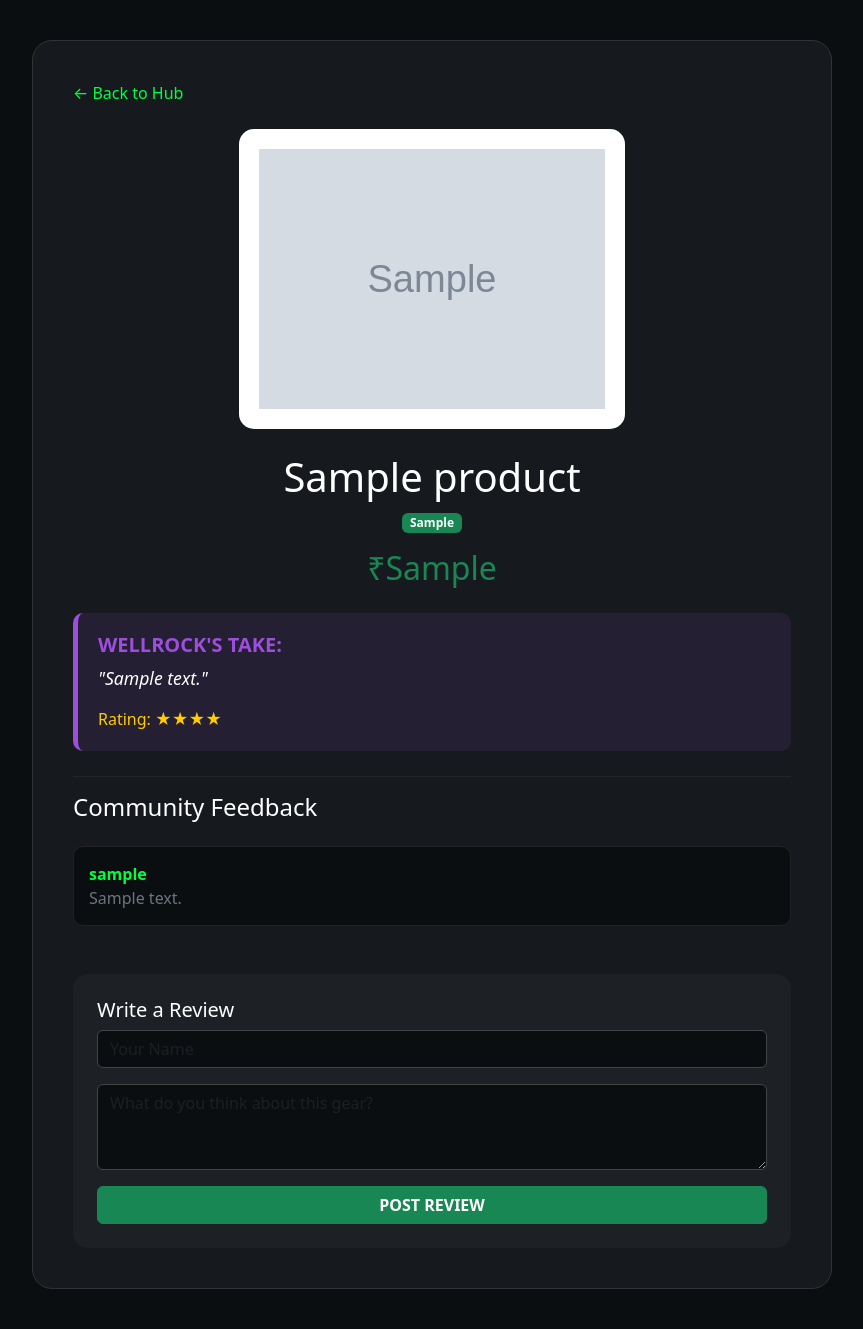
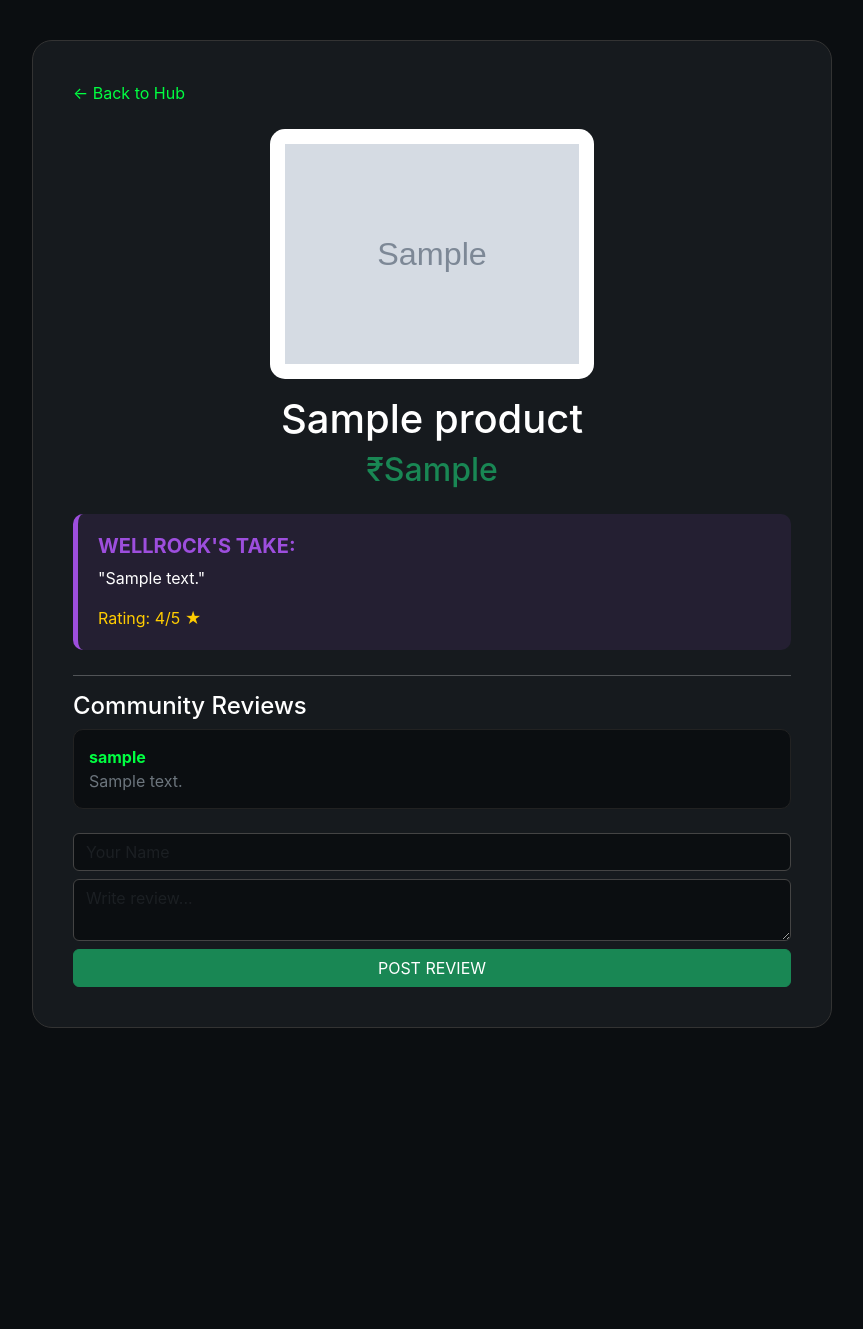
Before and after one commit to priyantkushwaha665-png/wellrock-gear-hub, a Flask app: page /product/1 in a window 1280 px wide. Shown: the whole page, without its empty margins (208-1071 px from the left). After the commit the page ends 1028 px from the top, so only its background shows below. Run offline with Flask 3, Linux system fonts and the light colour scheme; tables that the repository leaves empty hold one stand-in row (values such as "Sample post"); grey boxes marked "Sample" are stand-in pictures.

Commit message:
Update product.html

```diff
--- a/templates/product.html
+++ b/templates/product.html
@@ -2,63 +2,44 @@
 <html lang="en">
 <head>
     <meta charset="UTF-8">
-    <title>{{ product[1] }} | Reviews</title>
+    <title>{{ product[1] }} | Review</title>
     <link href="https://cdn.jsdelivr.net/npm/bootstrap@5.3.0/dist/css/bootstrap.min.css" rel="stylesheet">
     <style>
-        body { background: #0b0e11; color: white; padding: 40px 0; }
+        body { background: #0b0e11; color: white; padding: 40px 0; font-family: 'Inter', sans-serif; }
         .detail-card { background: #161a1e; border: 1px solid #333; border-radius: 20px; padding: 40px; max-width: 800px; margin: auto; }
         .wellrock-take { background: rgba(157, 78, 221, 0.1); border-left: 5px solid #9d4edd; padding: 20px; border-radius: 10px; margin: 25px 0; }
         .review-item { background: #0b0e11; border: 1px solid #222; padding: 15px; border-radius: 10px; margin-bottom: 15px; }
         .form-control { background: #0b0e11; border: 1px solid #444; color: white; }
-        .form-control:focus { background: #0b0e11; border-color: #00ff41; color: white; box-shadow: none; }
     </style>
 </head>
 <body>
     <div class="container">
         <div class="detail-card">
-            <a href="/" class="text-decoration-none" style="color: #00ff41;">← Back to Hub</a>
-
+            <a href="/" style="color: #00ff41; text-decoration: none;">← Back to Hub</a>
             <div class="text-center mt-4">
-                <img src="{{ product[4] }}" style="max-height: 300px; background: white; padding: 20px; border-radius: 15px;">
-                <h1 class="mt-4">{{ product[1] }}</h1>
-                <p class="badge bg-success">{{ product[6] }}</p>
+                <img src="{{ product[4] }}" style="max-height: 250px; background: white; padding: 15px; border-radius: 15px;">
+                <h1 class="mt-3">{{ product[1] }}</h1>
                 <div class="h2 text-success">₹{{ product[3] }}</div>
             </div>
-
-            <!-- WELLROCK'S OFFICIAL REVIEW -->
             <div class="wellrock-take">
                 <h5 style="color: #9d4edd; font-weight: bold;">WELLROCK'S TAKE:</h5>
-                <p class="fst-italic" style="font-size: 1.1rem;">"{{ product[7] }}"</p>
-                <div style="color: #ffcc00;">Rating: {% for i in range(product[8]) %}★{% endfor %}</div>
+                <p>"{{ product[7] }}"</p>
+                <div style="color: #ffcc00;">Rating: {{ product[8] }}/5 ★</div>
             </div>
-
-            <hr style="border-color: #444;">
-
-            <!-- COMMUNITY REVIEWS -->
-            <h4 class="mb-4">Community Feedback</h4>
+            <hr>
+            <h4>Community Reviews</h4>
             {% for r in reviews %}
             <div class="review-item">
                 <strong style="color: #00ff41;">{{ r[2] }}</strong>
                 <p class="mb-0 text-secondary">{{ r[3] }}</p>
             </div>
-            {% else %}
-            <p class="text-muted">No reviews yet. Be the first!</p>
             {% endfor %}
-
-            <!-- ADD REVIEW FORM -->
-            <div class="mt-5 p-4" style="background: rgba(255,255,255,0.03); border-radius: 15px;">
-                <h5>Write a Review</h5>
-                <form action="/submit_review" method="POST">
-                    <input type="hidden" name="product_id" value="{{ product[0] }}">
-                    <div class="mb-3">
-                        <input type="text" name="user_name" class="form-control" placeholder="Your Name" required>
-                    </div>
-                    <div class="mb-3">
-                        <textarea name="user_text" class="form-control" rows="3" placeholder="What do you think about this gear?" required></textarea>
-                    </div>
-                    <button type="submit" class="btn btn-success w-100 fw-bold">POST REVIEW</button>
-                </form>
-            </div>
+            <form action="/submit_review" method="POST" class="mt-4">
+                <input type="hidden" name="product_id" value="{{ product[0] }}">
+                <input type="text" name="user_name" class="form-control mb-2" placeholder="Your Name" required>
+                <textarea name="user_text" class="form-control mb-2" placeholder="Write review..." required></textarea>
+                <button type="submit" class="btn btn-success w-100">POST REVIEW</button>
+            </form>
         </div>
     </div>
 </body>
```
